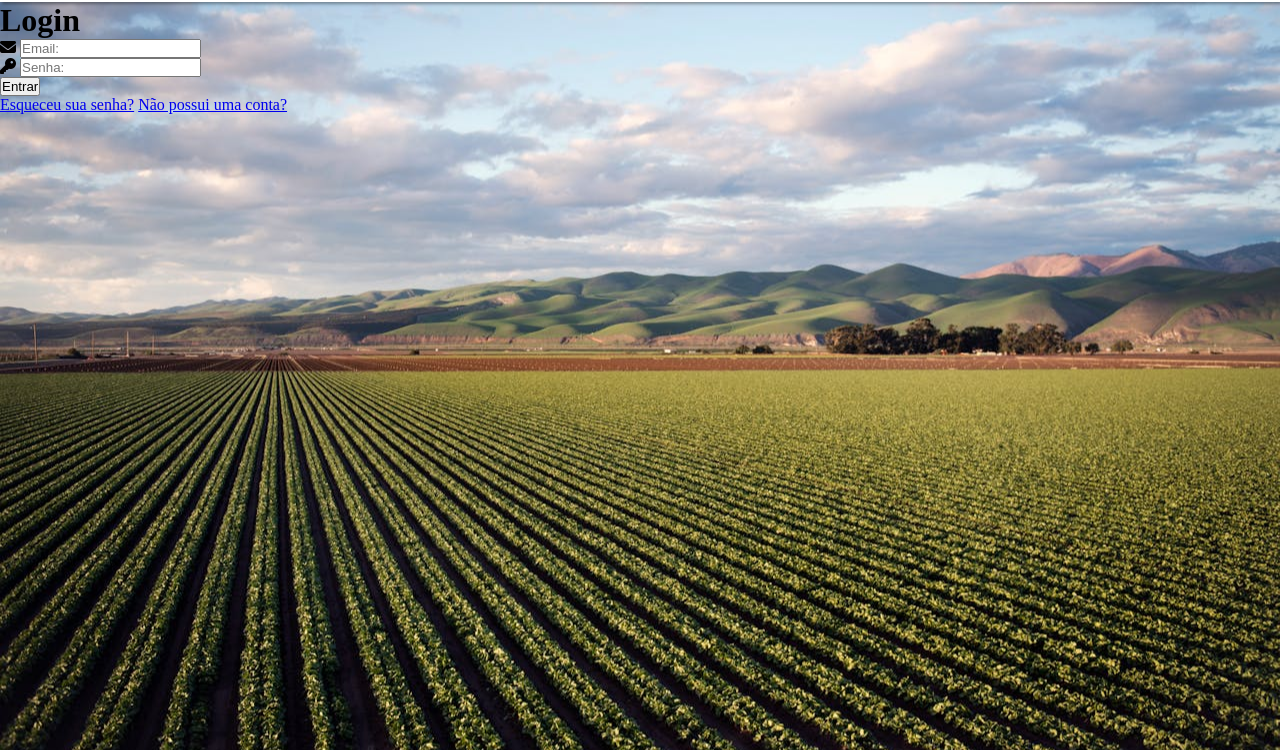
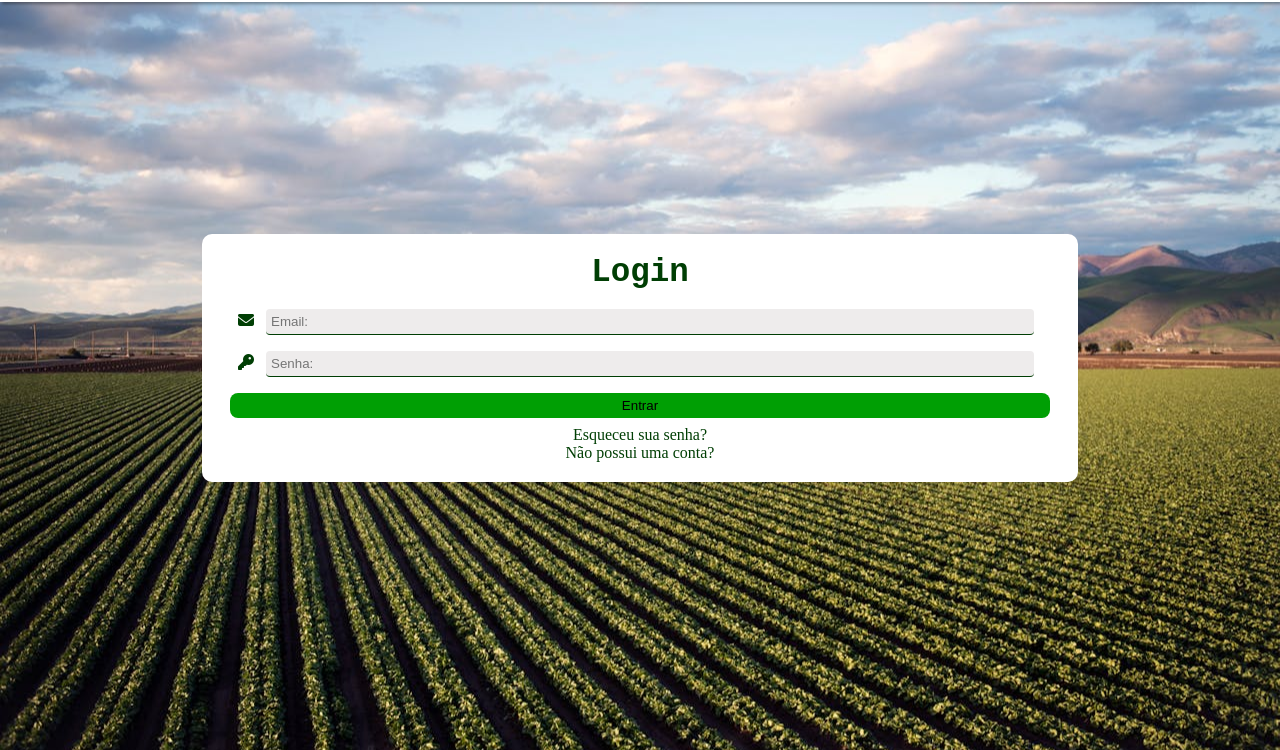
Before and after one commit to christiangobbi/Projeto_final_TI, a plain HTML site: page login_cliente.html in a window 1280 px wide. Shown: the part 50-800 px from the top of the page. Drawn offline with Linux system fonts and the light colour scheme.

Commit message:
05 de abril de 2026

```diff
--- a/estilo/login_cliente.css
+++ b/estilo/login_cliente.css
@@ -18,6 +18,8 @@
 body, html {
     background: url('../imagens/pexels-timmossholder-974314.jpg') no-repeat center fixed;
     background-size: cover;
+    height: 100vh;
+    width: 100vw;
 }
 
 header {
@@ -41,3 +43,61 @@ nav a {
 nav a:hover {
     color: var(--cor3);
 }
+
+main {
+    position: relative;
+    display: flex;
+    justify-content: center;
+    align-items: center;
+    height: 89vh;
+}
+
+form {
+    text-align: center;
+    background-color: var(--cor1);
+    color: var(--cor4);
+    padding: 20px;
+    border-radius: 10px;
+}
+
+form h1 {
+    text-align: center;
+    margin-bottom: 10px;
+    font-family: var(--font2);
+    font-size: 2.5em;
+}
+
+.texto {
+    width: 60vw;
+    margin: 8px;
+    padding: 5px;
+    border-radius: 4px;
+    border: none;
+    border-bottom: 1px solid var(--cor4);
+    background-color: var(--cor2);
+}
+
+#botao {
+    width: 64vw;
+    margin: 8px;
+    padding: 5px;
+    border-radius: 8px;
+    border: none;
+    background-color: var(--cor3);
+    color: black;
+}
+
+#botao:hover {
+    background-color: var(--cor4);
+    color: var(--cor3);
+    cursor: pointer;
+}
+
+form a {
+    color: var(--cor4);
+    text-decoration: none;
+}
+
+form a:hover {
+    color: var(--cor3);
+}
--- a/login_cliente.html
+++ b/login_cliente.html
@@ -21,16 +21,16 @@
             <h1>Login</h1>
             <p>
                 <label for="imail"><i class="fa-solid fa-envelope"></i> </label>
-                <input type="email" name="email" id="imail" placeholder="Email: ">
+                <input type="email" name="email" id="imail" placeholder="Email: " class="texto">
             </p>
             <p>
                 <label for="isenha"><i class="fa-solid fa-key"></i></label>
-                <input type="password" name="senha" id="isenha" placeholder="Senha: " minlength="8" maxlength="16">
+                <input type="password" name="senha" id="isenha" placeholder="Senha: " minlength="8" maxlength="16" class="texto">
             </p>
             <p>
-                <input type="submit" value="Entrar">
+                <input type="submit" value="Entrar" id="botao">
             </p>
-            <a href="#">Esqueceu sua senha?</a>
+            <a href="#">Esqueceu sua senha?</a><br>
             <a href="#">Não possui uma conta?</a>
         </form>
     </main>
```
